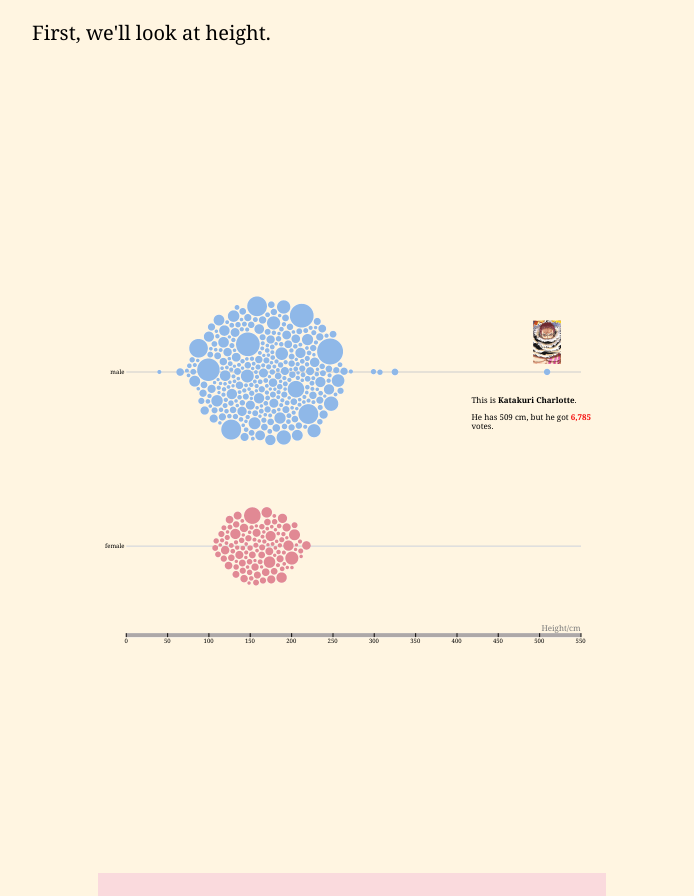
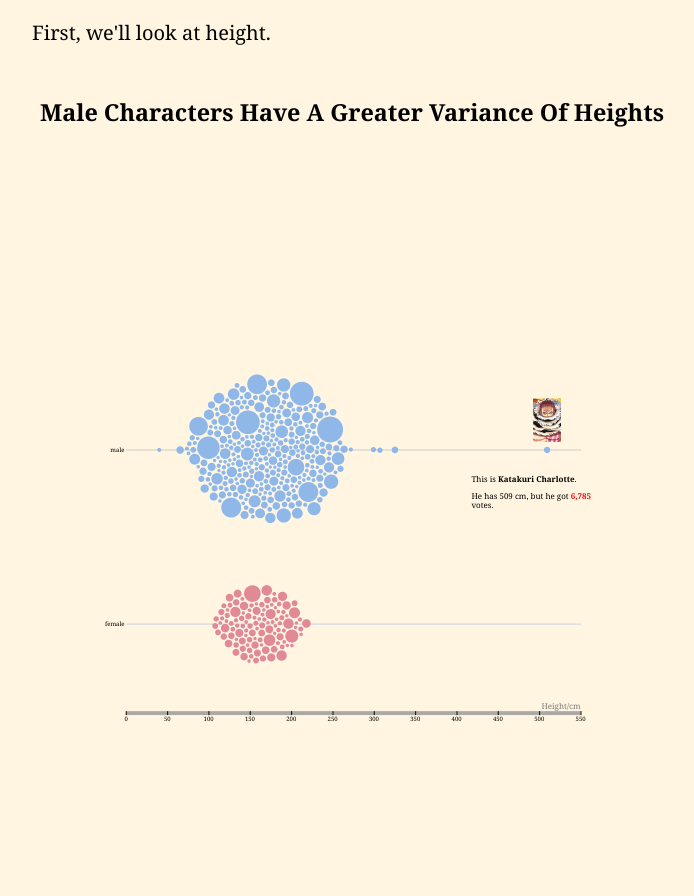
Before and after one commit to yiren54610/project_5, a plain HTML site: page index.html in a window 1280 px wide. Shown: the part 1275-2171 px from the top of the page, without its empty margins (288-982 px from the left). Drawn offline with nearby package versions, Linux system fonts and the light colour scheme; a script that the page names is missing; a web font is replaced by a local one.

Commit message:
Update index.html

```diff
--- a/index.html
+++ b/index.html
@@ -194,6 +194,7 @@
         <p>First, we'll look at height.</p>
     </div>
     <div class="full">
+    <h3>Male Characters Have A Greater Variance Of Heights</h3>
     <section id="scrolly-ai2html" class="scrolly-container">
         <div class="sticky-thing">
 
```
